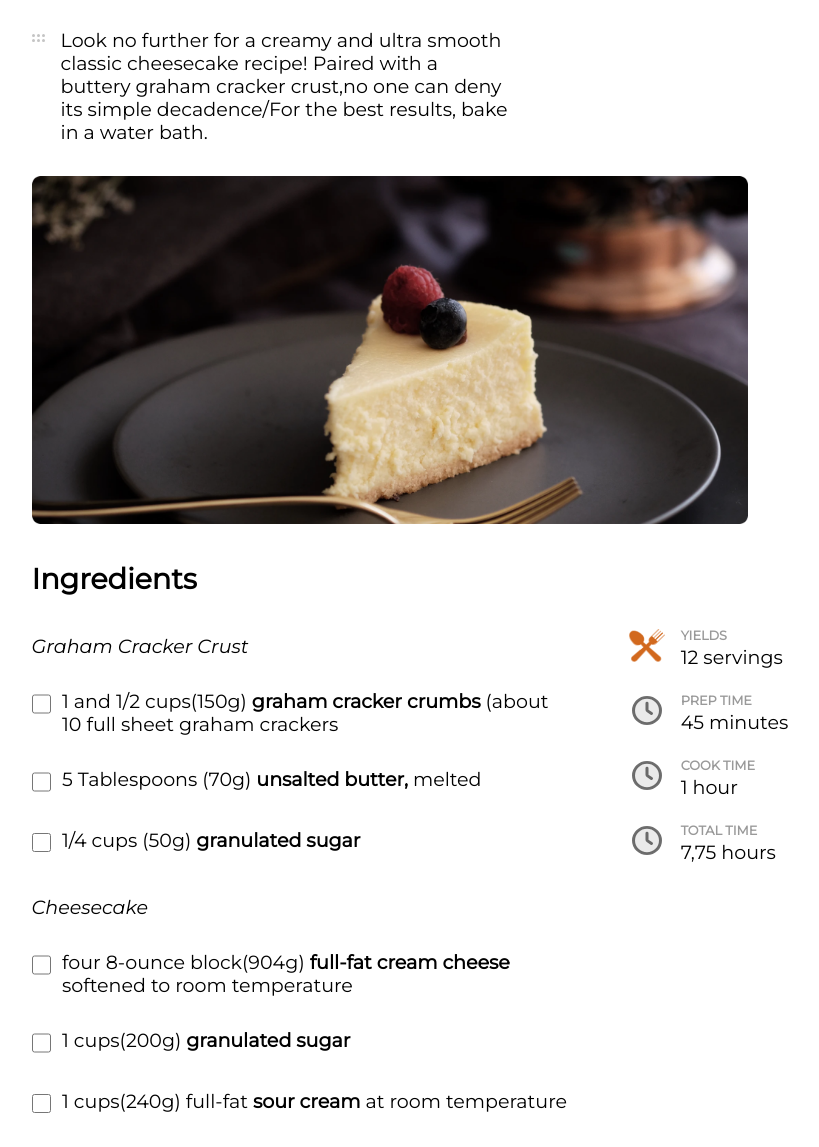
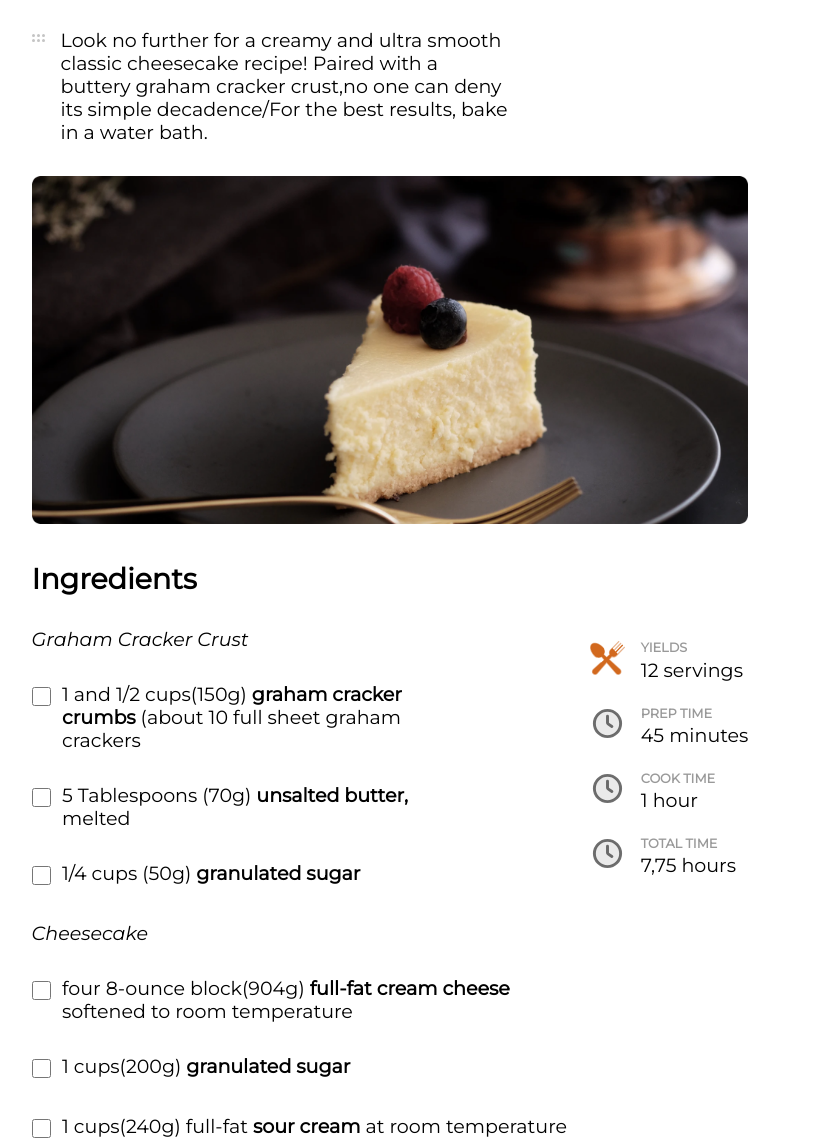
Before and after one commit to femogiga/recipe, a plain HTML site: page index.html in a window 1280 px wide. Shown: the part 114-1261 px from the top of the page, without its empty margins (250-1069 px from the left). Drawn offline with Linux system fonts and the light colour scheme.

Commit message:
reduce horizontal scroll

```diff
--- a/index.css
+++ b/index.css
@@ -115,6 +115,10 @@ aside {
     justify-content: space-between;
     align-items: center;
 
+}
+
+.rec-list {
+    width: 60%;
 }
 
 .recipe__sect {
```
